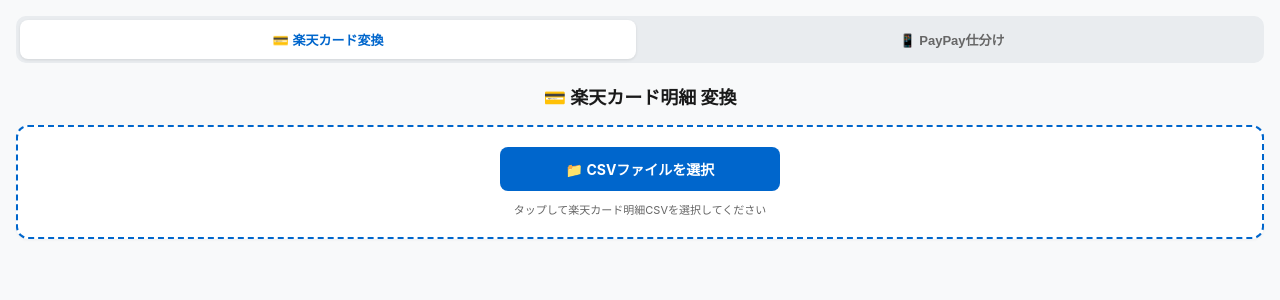
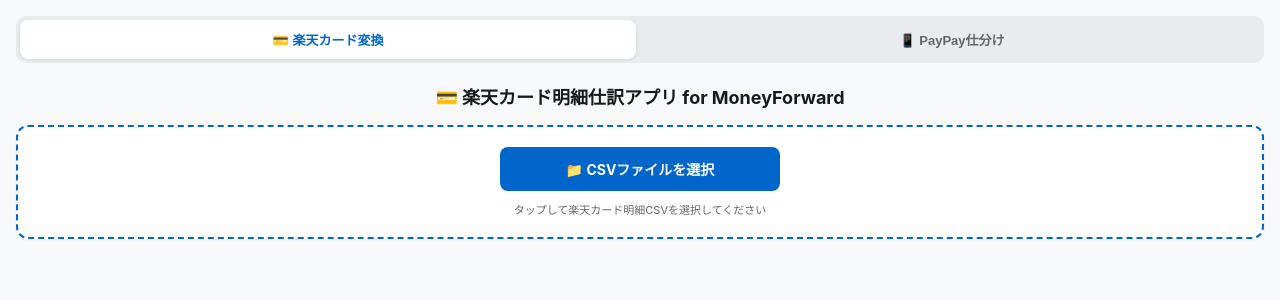
Before and after one commit to kiichi0322-byte/rakuten-csv-converter, a Next.js app: page / in a window 1280 px wide. Shown: the top 300 px of the page. Built offline with nearby package versions, Linux system fonts and the light colour scheme.

Commit message:
Update converter titles

```diff
--- a/app/page.tsx
+++ b/app/page.tsx
@@ -432,7 +432,7 @@
       {activeTab === "rakuten" && (
         <div>
           <header style={{ textAlign: "center", marginBottom: "16px" }}>
-            <h1 style={{ fontSize: "18px", margin: 0, color: "#1a1a1a" }}>💳 楽天カード明細 変換</h1>
+            <h1 style={{ fontSize: "18px", margin: 0, color: "#1a1a1a" }}>💳 楽天カード明細仕訳アプリ for MoneyForward</h1>
           </header>
 
           <div style={{
@@ -563,7 +563,7 @@
       {activeTab === "paypay" && (
         <div>
           <header style={{ textAlign: "center", marginBottom: "16px" }}>
-            <h1 style={{ fontSize: "18px", margin: 0, color: "#1a1a1a" }}>📱 PayPay明細 自動仕分け</h1>
+            <h1 style={{ fontSize: "18px", margin: 0, color: "#1a1a1a" }}>📱 PayPay明細仕訳アプリ for MoneyForward</h1>
           </header>
 
           <div style={{
```
